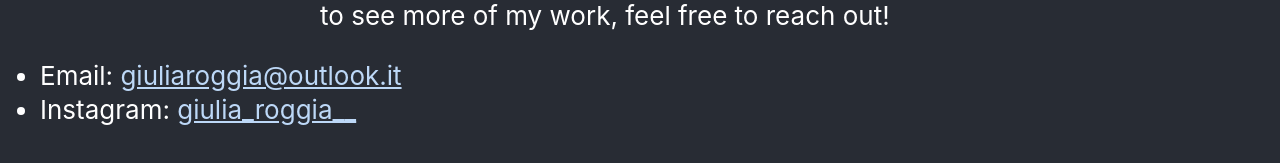
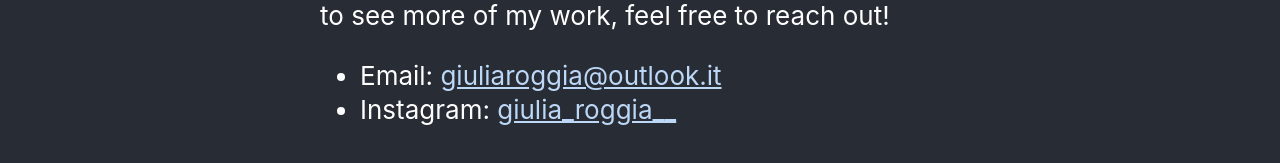
Before and after one commit to davide-burba/giulia-roggia-website, a React (Create React App) app: page / in a window 1280 px wide. Shown: the part 2112-2275 px from the top of the page. Built offline with nearby package versions, Linux system fonts and the light colour scheme.

Commit message:
Include contacts list in paragraph

```diff
--- a/src/components/Contacts.js
+++ b/src/components/Contacts.js
@@ -9,11 +9,11 @@ function Contacts() {
         <p>
           If you're interested in working with me or would like to see more of my
           work, feel free to reach out!
+          <ul>
+            <li>Email: <a href="mailto: giuliaroggia@outlook.it"> giuliaroggia@outlook.it </a></li>
+            <li>Instagram: <a href="https://www.instagram.com/giulia_roggia__/"> giulia_roggia__ </a></li>
+          </ul>
         </p>
-        <ul>
-          <li>Email: <a href="mailto: giuliaroggia@outlook.it"> giuliaroggia@outlook.it </a></li>
-          <li>Instagram: <a href="https://www.instagram.com/giulia_roggia__/"> giulia_roggia__ </a></li>
-        </ul>
       </div>
     </section>
   );
```
